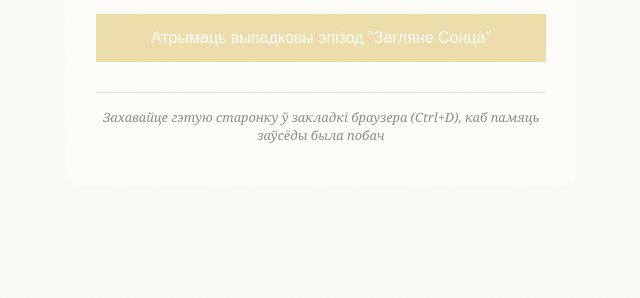
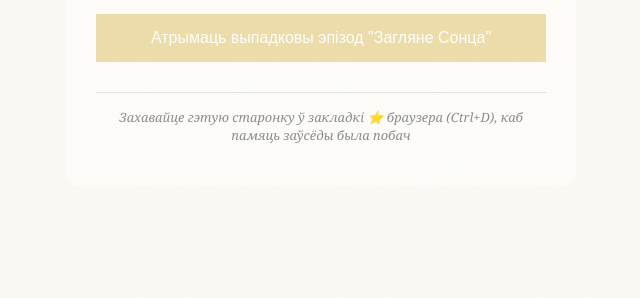
Before and after one commit to steanlab/steanlab.github.io, a Jekyll site: the page stat/zahlianie_sonca.html, which Jekyll copies as it is, in a window 1280 px wide. Shown: the part 556-854 px from the top of the page, without its empty margins (319-959 px from the left). Built offline with Jekyll 4.4.1, drawn with Linux system fonts in a browser that asks for light colours.

Commit message:
Update zahlianie_sonca.html

```diff
--- a/stat/zahlianie_sonca.html
+++ b/stat/zahlianie_sonca.html
@@ -21,7 +21,7 @@
 
         <div id="result-area"></div>
 
-        <p class="bookmark-hint">Захавайце гэтую старонку ў закладкі браузера (Ctrl+D), каб памяць заўсёды была побач</p>
+        <p class="bookmark-hint">Захавайце гэтую старонку ў закладкі ⭐ браузера (Ctrl+D), каб памяць заўсёды была побач</p>
     </div>
 <footer class="site-footer">
     <p>Cяргей Бесараб © 2026 Спадчына Асветніка. Створана з павагай да памяці.</p>
```
